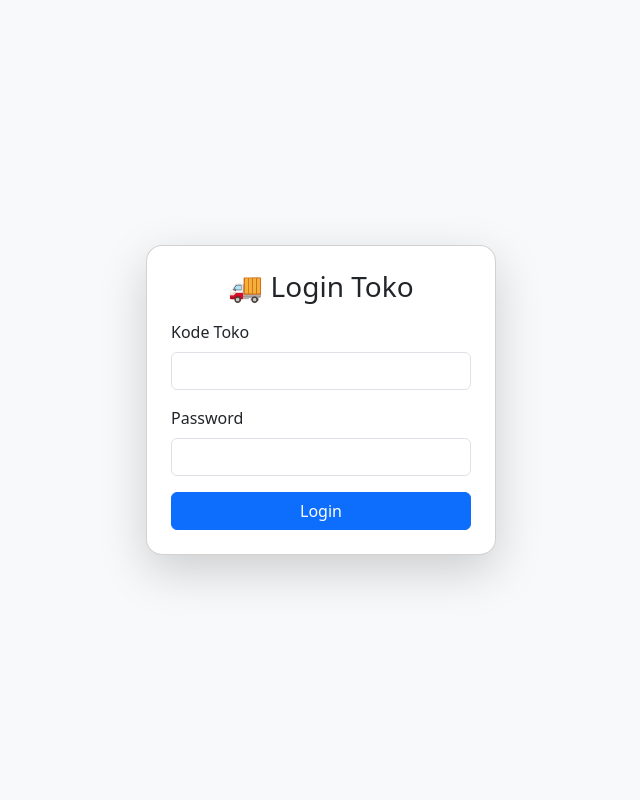
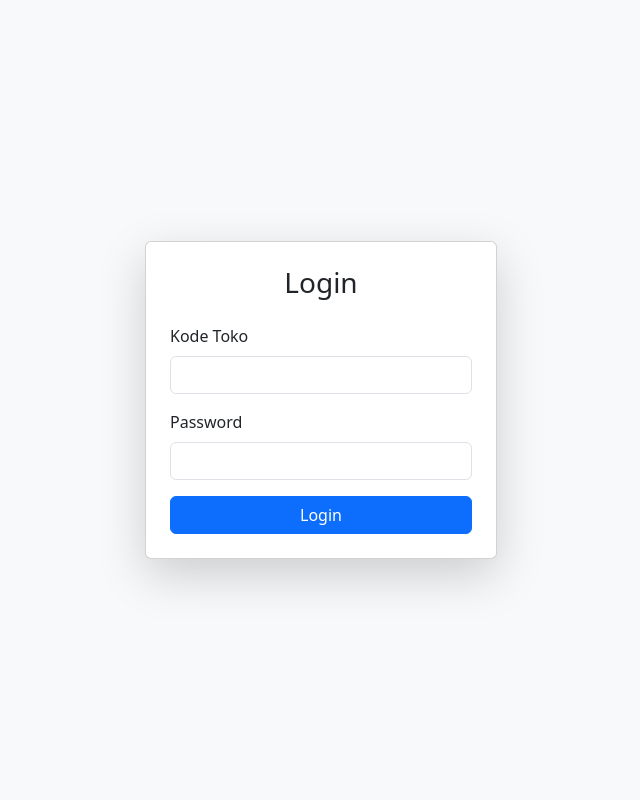
Before and after one commit to xnxxdhooomrzkyyy/bot-telegram, a Flask app: page / in a window 1280 px wide. Shown: the whole page, without its empty margins (319-959 px from the left). Run offline with Flask 3, Linux system fonts and the light colour scheme.

Commit message:
Update login.html

```diff
--- a/templates/login.html
+++ b/templates/login.html
@@ -1,32 +1,23 @@
-<!doctype html>
-<html lang="en">
+<!DOCTYPE html>
+<html>
 <head>
-  <meta charset="utf-8">
-  <meta name="viewport" content="width=device-width, initial-scale=1">
   <title>Login</title>
-  <!-- Bootstrap CSS -->
-  <link href="https://cdn.jsdelivr.net/npm/bootstrap@5.3.2/dist/css/bootstrap.min.css" rel="stylesheet">
+  <link href="https://cdn.jsdelivr.net/npm/bootstrap@5.3.0/dist/css/bootstrap.min.css" rel="stylesheet">
 </head>
-<body class="bg-light d-flex align-items-center justify-content-center" style="height:100vh;">
-
-  <div class="card shadow-lg p-4" style="width: 350px; border-radius: 1rem;">
-    <h3 class="text-center mb-3">🚚 Login Toko</h3>
-    <form method="POST">
+<body class="bg-light d-flex justify-content-center align-items-center vh-100">
+  <div class="card p-4 shadow-lg" style="width: 22rem;">
+    <h3 class="text-center mb-4">Login</h3>
+    <form method="post">
       <div class="mb-3">
         <label class="form-label">Kode Toko</label>
-        <input name="kode_toko" class="form-control" required>
+        <input type="text" name="kode_toko" class="form-control" required>
       </div>
       <div class="mb-3">
         <label class="form-label">Password</label>
-        <input name="password" type="password" class="form-control" required>
+        <input type="password" name="password" class="form-control" required>
       </div>
       <button type="submit" class="btn btn-primary w-100">Login</button>
     </form>
-    {% if error %}
-      <div class="alert alert-danger mt-3">{{ error }}</div>
-    {% endif %}
   </div>
-
-  <script src="https://cdn.jsdelivr.net/npm/bootstrap@5.3.2/dist/js/bootstrap.bundle.min.js"></script>
 </body>
 </html>
```
